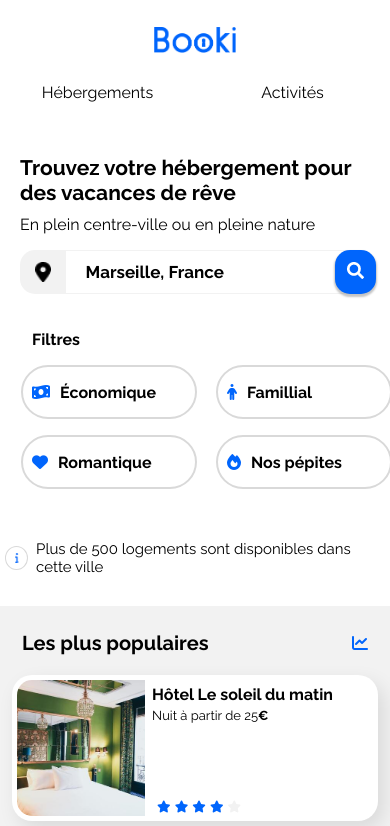
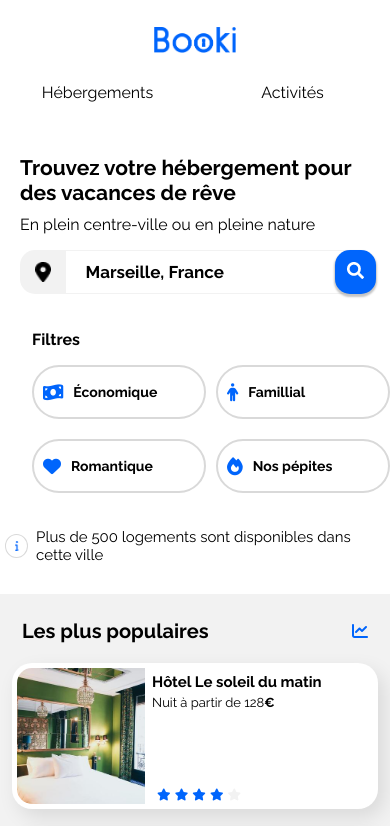
Before and after one commit to Abdel92000/Site-Web-d-Agence-de-Voyage, a plain HTML site: page index.html in a window 390 px wide. Shown: the top 826 px of the page. Drawn offline with Linux system fonts and the light colour scheme.

Commit message:
commit avant cleaner css

```diff
--- a/index.html
+++ b/index.html
@@ -286,7 +286,7 @@
                                 <div class="card-content">
                                     <div class="card-txt">
                                         <h3 class="card-title">Hôtel Le soleil du matin</h3>
-                                        <p class="card-subtitle">Nuit à partir de 25<span class="euro">€</span></p>
+                                        <p class="card-subtitle">Nuit à partir de 128<span class="euro">€</span></p>
                                     </div>
                                     <div class="card-rating">
                                         <i class="fa-xs fa-solid fa-star" aria-hidden="true"></i>
--- a/style.css
+++ b/style.css
@@ -22,23 +22,13 @@
 
 }
 
-.fa-person {
-    margin-right: 10px;
-}
 
-.fa-money-bill-wave {
-    margin-right: 10px;
-
-}
-
-.fa-heart {
-    margin-right: 10px;
-
-}
-
+.fa-money-bill-wave,
+.fa-person,
+.fa-heart,
 .fa-fire {
     margin-right: 10px;
-
+    font-size: 18px;
 }
 
 body {
@@ -291,7 +281,8 @@ input::placeholder {
     padding-bottom: 10PX;
     padding-left: 15px;
     padding-right: 15px;
-
+    font-size: 12px;
+    font-weight: bold;
 
 }
 
@@ -299,7 +290,7 @@ input::placeholder {
 .style-element-filter p {
 
     font-size: 16px;
-    color: red;
+
 
 }
 
@@ -353,7 +344,7 @@ input::placeholder {
 
 
 .card-title {
-    font-size: 16px;
+    font-size: 15px;
     margin-left: 5px;
 
 
@@ -362,7 +353,7 @@ input::placeholder {
 .card-subtitle {
     margin-left: 5px;
     margin-bottom: 5px;
-    font-size: 14px
+    font-size: 13px
 }
 
 
@@ -471,7 +462,7 @@ input::placeholder {
     border-radius: 20px;
     padding: 4px;
 
-    width: 100%;
+
 }
 
 .populaires-cards img {
@@ -486,7 +477,7 @@ input::placeholder {
     width: 67%;
 
     padding-left: 15px;
-
+    padding-right: 8px;
     box-sizing: border-box;
     display: flex;
     flex-direction: column;
@@ -577,14 +568,15 @@ input::placeholder {
 
 .container-footer {
 
-    display: grid;
 
-    justify-content: flex-start;
-    justify-content: space-between;
-    margin-right: 410px;
-    margin-top: 100px;
+
+    display: flex;
+
+
+    margin-top: 30px;
     padding-left: 20PX;
-    grid-template-columns: 50% 48% 13%;
+    padding-right: 20PX;
+
 }
 
 /*
@@ -602,6 +594,7 @@ input::placeholder {
 .footer-menu {
     display: flex;
     flex-direction: column;
+    flex: auto;
 
 
 
@@ -758,7 +751,8 @@ input::placeholder {
     }
 
     .populaires-cards .card-title {
-        font-size: 16px;
+        font-size: 15px;
+        font-weight: bold;
     }
 
     .populaires-cards .card-subtitle {
@@ -810,7 +804,7 @@ input::placeholder {
     }
 
 
-
+    /*
     .container-footer {
         display: grid;
         grid-template-columns: 299px 295px 163px;
@@ -818,29 +812,28 @@ input::placeholder {
         margin-top: 35px;
 
     }
+*/
 
-    /*
     .container-footer {
         display: flex;
-        gap: 8%;
         padding-left: 20px;
+        padding-right: 20px;
+        padding-top: 25px;
+        margin: 0;
+
     }
-   */
 
 
 
 
 
-    .container-footer h3 {
 
-        margin-top: 25px;
-        padding-right: 90px;
-
-
-    }
+    .container-footer h3 {}
 
     .footer-menu {
+        flex: 1;
         line-height: 0;
+
     }
 
     .footer-menu ul {
@@ -985,32 +978,30 @@ input::placeholder {
 
     .barre-filter {
         margin-left: 12px;
+        width: auto;
 
     }
 
+
+
     .body-filter {
         display: grid;
-        grid-template-columns: 50% 50%;
+        grid-template-columns: 1fr 1fr;
+        margin-left: 20px;
+        row-gap: 20px;
+        column-gap: 10px;
     }
 
     .style-element-filter {
-
+        font-size: 14px;
+        font-weight: bold;
         height: 30px;
-
+        margin: 0;
         padding-right: 0;
         padding-left: 9px;
     }
 
-    .barre-filter a {
-
-        margin-bottom: 16PX;
-        margin-left: 9PX;
-        flex: 1;
-
-
-
-
-    }
+    .barre-filter a {}
 
 
 
@@ -1162,13 +1153,14 @@ input::placeholder {
         white-space: nowrap;
         margin-left: 20px;
         padding-top: 30px;
+        margin-top: 60Px;
 
 
     }
 
 
     .footer-menu {
-        margin-bottom: 15PX;
+        margin-bottom: 35PX;
     }
 
 
```
